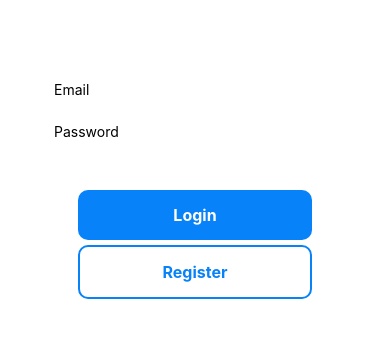
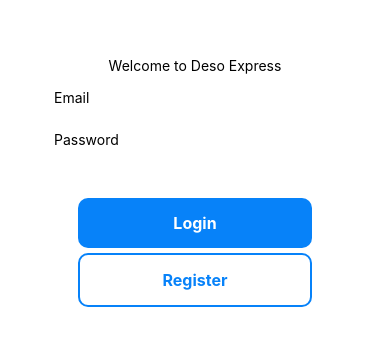
Before and after one commit to vanthuynh/DesoMobileApp, a React Native app: screen /LogIn in a window 390 px wide. Shown: the part 240-586 px from the top of the page. Built offline with nearby package versions, Linux system fonts and the light colour scheme.

Commit message:
trying to fetch response from WebView

```diff
--- a/components/DesoLogin.js
+++ b/components/DesoLogin.js
@@ -38,17 +38,40 @@ import Home from '../screens/Home';
 // }
 
 const DesoLogin = () =>{
+  const navigation = useNavigation();
+  // const webView = WebView();
   const [signIn, setSignIn] = useState(false)
-  const navigation = useNavigation();
+  const [userProfile, setUserProfile] = useState(null)
+
+  // function onMessage(data) {
+  //   alert(data.nativeEvent.data);
+  // }
+
+  // const handleLogin = (e) => {
+  //   const data = webView.getUrl(e);
+  //   setUserProfile(data)
+  // }
 
   const handleNavigationStateChange = () => {
-    navigation.navigate("Home");
+    navigation.navigate("Home", {userProfile});
   }
+
+  const onNavigationStateChange = e => {
+    if (userProfile!==e.url) {
+      console.log(e.url);
+      setUserProfile(e.url);
+      console.log(userProfile);
+    }
+  };
+
+  // update userProfile and pass on to Home screen
 
   useEffect(() => {
     setSignIn(true);
-    handleNavigationStateChange();
-  },[])
+    if (userProfile) {
+      handleNavigationStateChange();
+    }
+  },[userProfile])
 
   return (
     <SafeAreaView style={{ flex: 1 }}>
@@ -56,7 +79,10 @@ const DesoLogin = () =>{
         source={{
           uri: 'https://identity.deso.org/derive?callback=auth://derive'
         }}
-        // onNavigationStateChange={handleNavigationStateChange()}
+        // onMessage={onMessage}s
+        // injectedJavaScript={handleLogin}
+        onNavigationStateChange={onNavigationStateChange}
+        javaScriptEnabled
         style={{ marginTop: 20 }}
       />
     </SafeAreaView>
--- a/screens/Home.js
+++ b/screens/Home.js
@@ -4,7 +4,8 @@ import { View, SafeAreaView, FlatList } from "react-native";
 import { NFTCard, HomeHeader, FocusedStatusBar } from "../components";
 import { COLORS, NFTData } from "../constants";
 
-const Home = () => {
+const Home = (userProfile) => {
+  console.log(userProfile);
   const [nftData, setNftData] = useState(NFTData);
 
   const handleSearch = (value) => {
--- a/screens/LogIn.js
+++ b/screens/LogIn.js
@@ -51,6 +51,9 @@ const LogIn = () => {
       style={styles.container}
       behavior="padding"
     >
+      <View style={styles.title}>
+        <Text>Welcome to Deso Express</Text>
+      </View>
       <View style={styles.inputContainer}>
         <TextInput
           placeholder="Email"
@@ -88,6 +91,11 @@ const LogIn = () => {
 export default LogIn;
 
 const styles = StyleSheet.create({
+  title: {
+    backgroundColor: COLORS.red,
+    fontWeight: 'bold',
+    fontSize: 100,
+  },
   container: {
     flex: 1,
     justifyContent: 'center',
```
